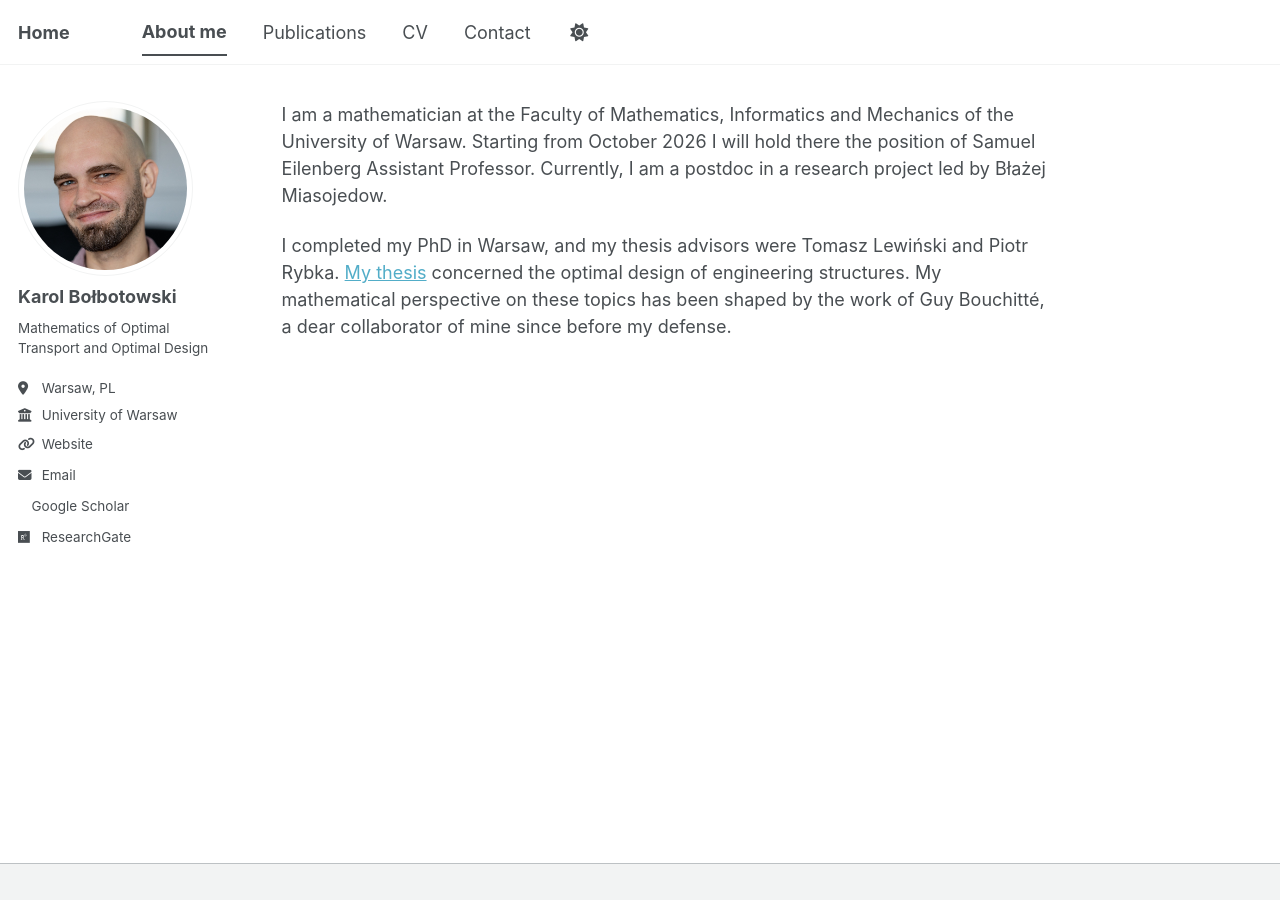
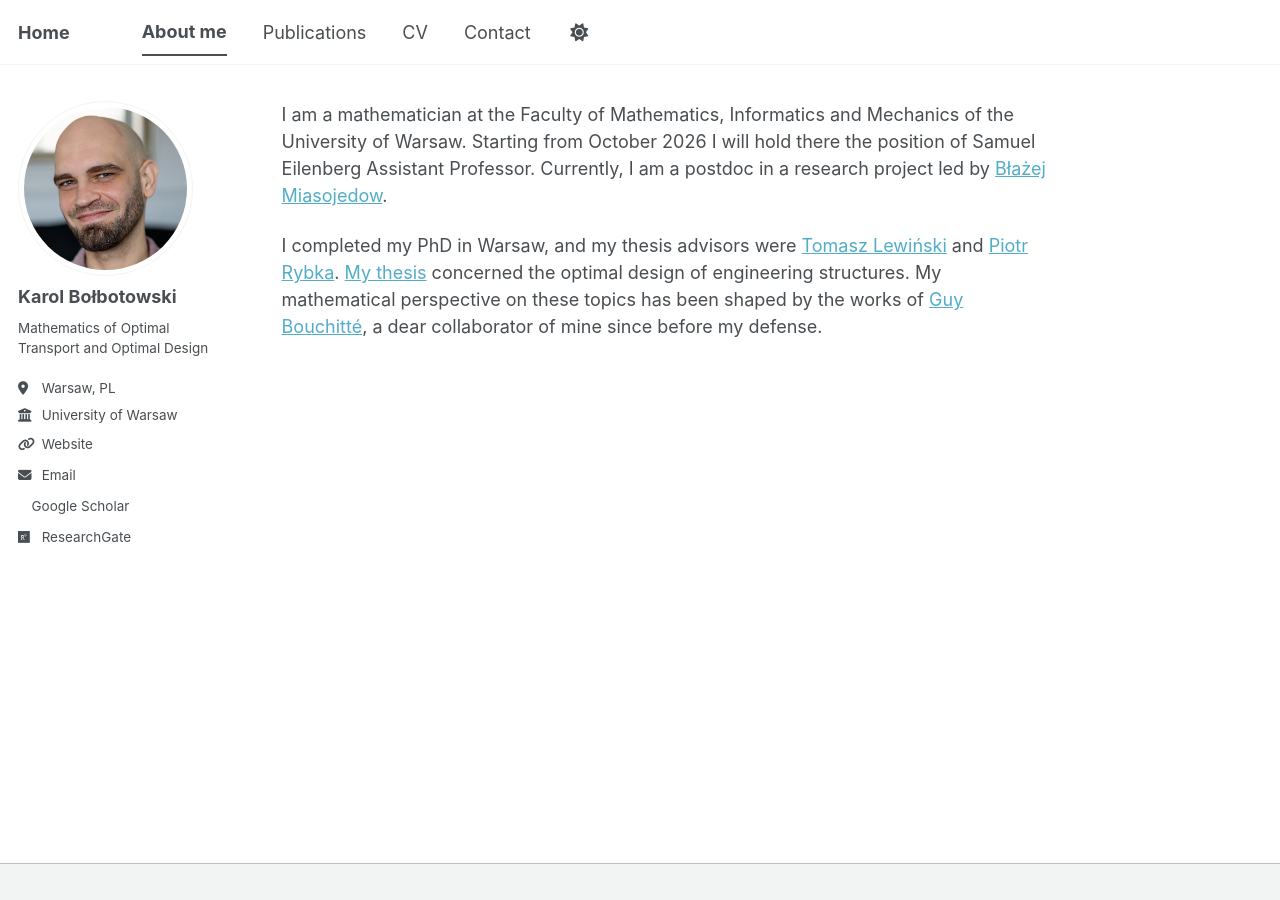
Before and after one commit to kbolbotowski/kbolbotowski.github.io, a Jekyll site: the page built from _pages/aboutme.md, in a window 1280 px wide. Built offline with Jekyll 4.4.1, drawn with Linux system fonts in a browser that asks for light colours; a style sheet for code colours, icons or effects is not loaded.

Commit message:
Update aboutme.md

```diff
--- a/_pages/aboutme.md
+++ b/_pages/aboutme.md
@@ -3,6 +3,6 @@
 author_profile: true
 ---
 
-I am a mathematician at the Faculty of Mathematics, Informatics and Mechanics of the University of Warsaw. Starting from October 2026 I will hold there the position of Samuel Eilenberg Assistant Professor. Currently, I am a postdoc in a research project led by Błażej Miasojedow.
+I am a mathematician at the Faculty of Mathematics, Informatics and Mechanics of the University of Warsaw. Starting from October 2026 I will hold there the position of Samuel Eilenberg Assistant Professor. Currently, I am a postdoc in a research project led by <a href="https://www.mimuw.edu.pl/~bmia/" target="_blank" rel="noopener noreferrer">Błażej Miasojedow</a>.
 
-I completed my PhD in Warsaw, and my thesis advisors were Tomasz Lewiński and Piotr Rybka. <a href="https://theses.hal.science/tel-05609664v1" target="_blank" rel="noopener noreferrer">My thesis</a> concerned the optimal design of engineering structures. My mathematical perspective on these topics has been shaped by the work of Guy Bouchitté, a dear collaborator of mine since before my defense.
+I completed my PhD in Warsaw, and my thesis advisors were <a href="https://www.il.pw.edu.pl/en/member/lewinski-tomasz-en/" target="_blank" rel="noopener noreferrer">Tomasz Lewiński</a> and <a href="https://www.mimuw.edu.pl/~rybka/index.html" target="_blank" rel="noopener noreferrer">Piotr Rybka</a>. <a href="https://theses.hal.science/tel-05609664v1" target="_blank" rel="noopener noreferrer">My thesis</a> concerned the optimal design of engineering structures. My mathematical perspective on these topics has been shaped by the works of <a href="https://sites.google.com/site/gbouchitte/" target="_blank" rel="noopener noreferrer">Guy Bouchitté</a>, a dear collaborator of mine since before my defense.
```
